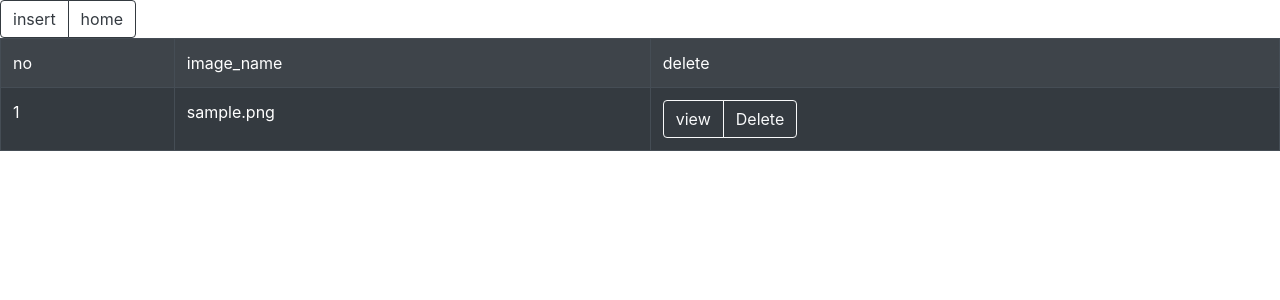
After one commit to kenmo08/indonetsource, a PHP site: page /image_delete.php in a window 1280 px wide. The commit adds this page. Shown: the top 300 px of the page. Run offline with PHP 8.4, Linux system fonts and the light colour scheme; tables that the repository leaves empty or names only in its code hold one stand-in row (values such as "Sample post").

Commit message:
second commit

```diff
--- /dev/null
+++ b/image_delete.php
@@ -0,0 +1,61 @@
+<?php
+if (isset($_POST['view'])) {
+    $filename = $_FILES["uploadfile"]["name"];
+    $tempname = $_FILES["uploadfile"]["tmp_name"];
+    $folder = "./fileToUpload/" . $filename;
+
+    $db = mysqli_connect("localhost", "root", "", "maintenance");
+}
+?>
+
+<!DOCTYPE html>
+<html>
+<head>
+<link rel="stylesheet" href="https://cdn.jsdelivr.net/npm/bootstrap@4.6.1/dist/css/bootstrap.min.css">
+    <link rel="stylesheet" type="text/css" href="styleimage.css" />
+    <title>Delete</title>
+    <style>
+        table,
+        tr,
+        td {
+            border: 1px solid black;
+        }
+        thead {
+            background-color: #cccddd;
+        }
+    </style>
+</head>
+<body>
+    <table>
+        <thead>
+            <div class="btn-group" role="group" aria-label="Basic example">
+            <a class="btn btn-outline-dark" href="index.php?page=input" role="button">insert</a>
+            <a class="btn btn-outline-dark" href="index.php" role="button">home</a>
+            </div>
+            <tr>
+            <table class="table table-dark table-striped">
+                <td>no</td>
+                <td>image_name</td>
+                <td>delete</td>
+            </tr>
+        </thead>
+        <?php
+        include "koneksi.php";
+        $no = 1;
+        $query = mysqli_query($kon, 'SELECT * FROM image'); // query select produk di dalam php
+        while ($data = mysqli_fetch_array($query)) {
+        ?>
+            <tr>
+                <td><?php echo $no++ ?></td>
+                <td><?php echo $data ['filename']?></td>
+                <td>
+                <div class="btn-group" role="group" aria-label="Basic example">
+                <button class="btn btn-outline-light" type="submit" name="view">view</button>
+                    <a class="btn btn-outline-light" href="img_delete.php?id_gambar=<?php echo $data['id_gambar']; ?>">Delete</a>
+                </div>
+                </td>
+            </tr>
+        <?php } ?>
+    </table>
+</body>
+</html>
```
Also changed, not shown: img_delete.php (added, +8 -0 lines), index.php (+3 -4 lines), fileToUpload/837859.png (added).
